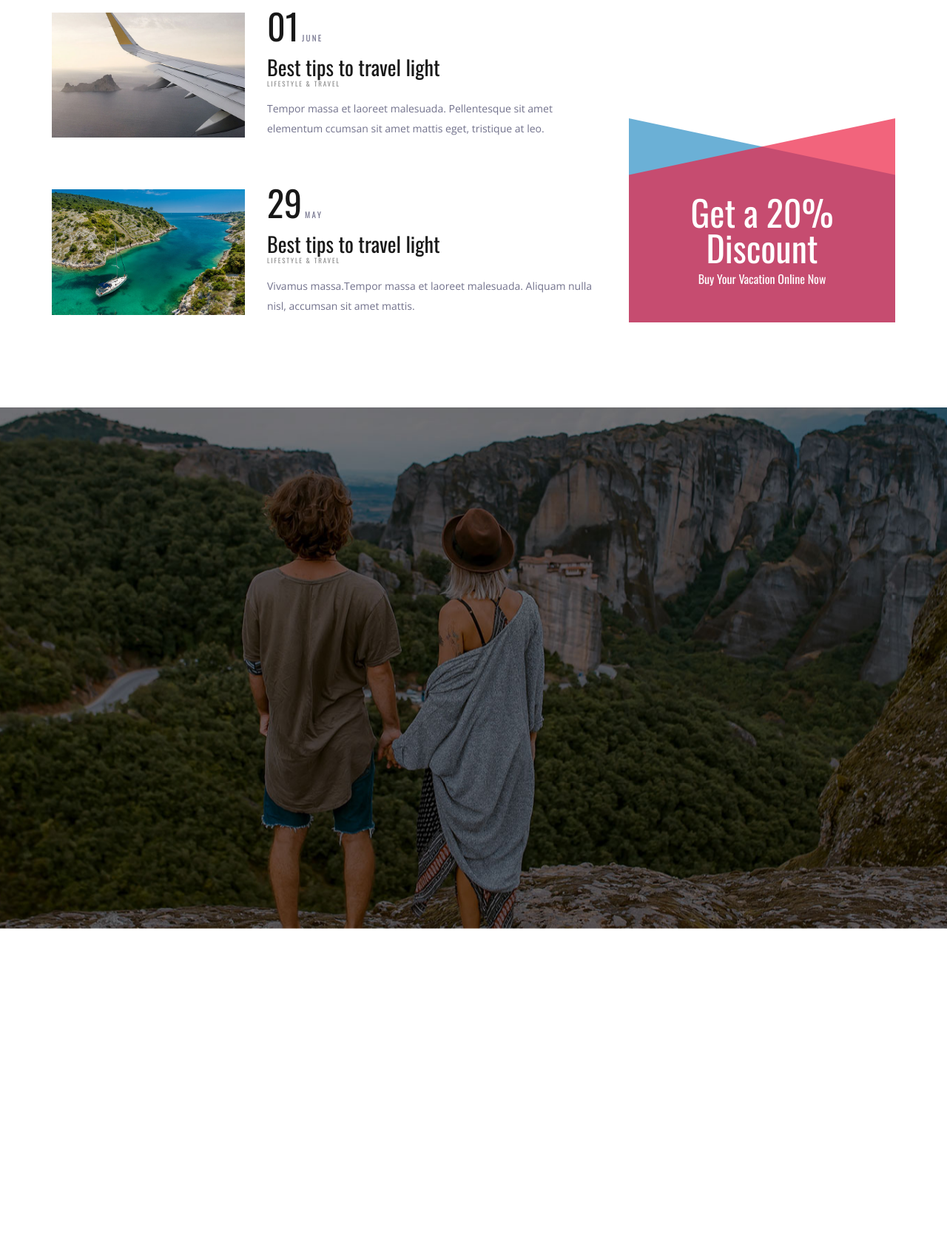
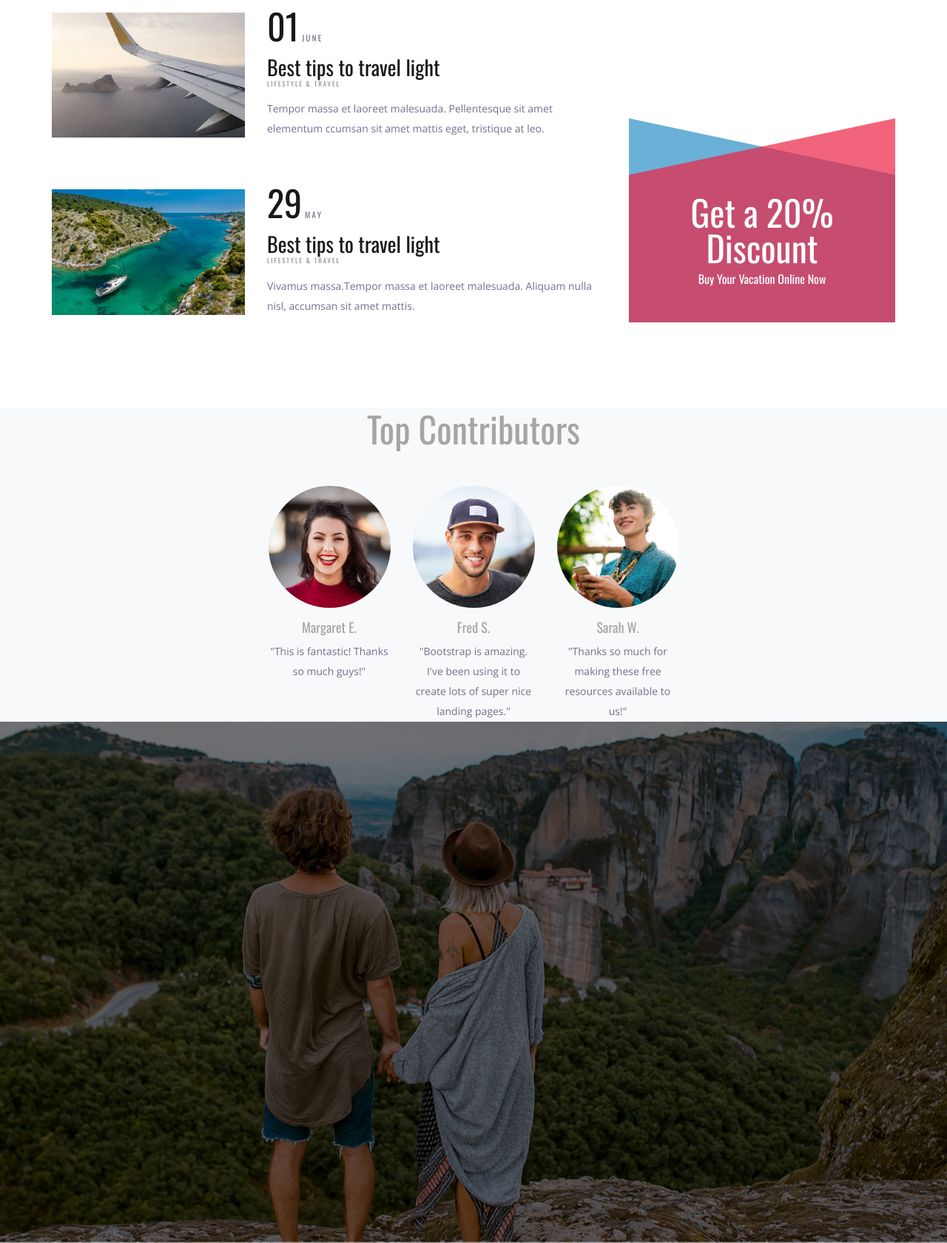
Before and after one commit to mdyasin044/Travellica, a Django app: template templates/index.html in a window 1280 px wide. Shown: the part 2232-3913 px from the top of the page at 74% size. Before the commit the page ends 3488 px from the top, so only its background shows below. Run offline with Django 3.2, Linux system fonts and the light colour scheme; the template is opened without the code that fills it, so the values that code supplies are empty; some libraries are stand-ins or nearby versions.

Commit message:
index modified

```diff
--- a/templates/index.html
+++ b/templates/index.html
@@ -438,6 +438,36 @@
 			</div>
 		</div>
 
+		<!-- Contributors -->
+		  <section class="Contributors text-center bg-light">
+			<div class="container">
+			  <h2 class="mb-5">Top Contributors</h2>
+			  <div class="row justify-content-center">
+				<div class="col-lg-2">
+				  <div class="testimonial-item mx-auto mb-5 mb-lg-0">
+					<img class="img-fluid rounded-circle mb-3" src="{% static 'images/t1.jpg' %}" alt="">
+					<h5>Margaret E.</h5>
+					<p class="font-weight-light mb-0">"This is fantastic! Thanks so much guys!"</p>
+				  </div>
+				</div>
+				<div class="col-lg-2">
+				  <div class="testimonial-item mx-auto mb-5 mb-lg-0">
+					<img class="img-fluid rounded-circle mb-3" src="{% static 'images/t2.jpg' %}" alt="">
+					<h5>Fred S.</h5>
+					<p class="font-weight-light mb-0">"Bootstrap is amazing. I've been using it to create lots of super nice landing pages."</p>
+				  </div>
+				</div>
+				<div class="col-lg-2">
+				  <div class="testimonial-item mx-auto mb-5 mb-lg-0">
+					<img class="img-fluid rounded-circle mb-3" src="{% static 'images/t3.jpg' %}" alt="">
+					<h5>Sarah W.</h5>
+					<p class="font-weight-light mb-0">"Thanks so much for making these free resources available to us!"</p>
+				  </div>
+				</div>
+			  </div>
+			</div>
+		  </section>
+
 		<!-- Footer -->
 
 		<footer class="footer">
```
Also changed, not shown: static/images/t1.jpg (added), static/images/t2.jpg (added), static/images/t3.jpg (added).
